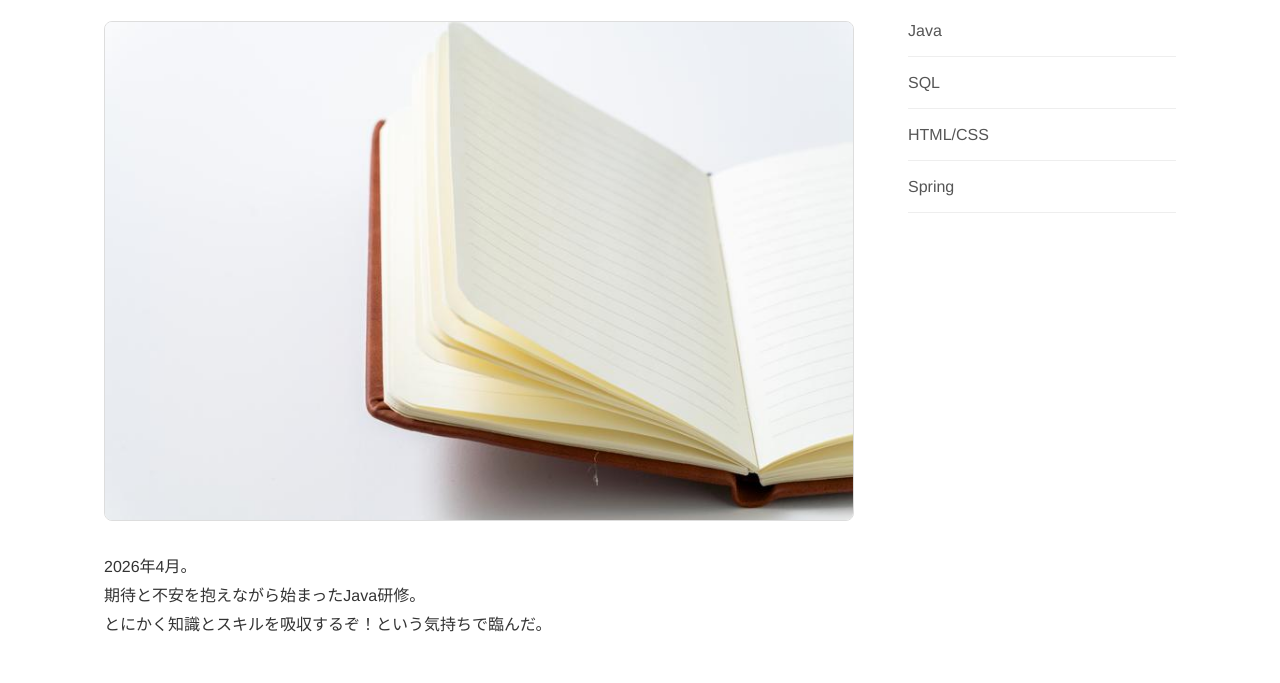
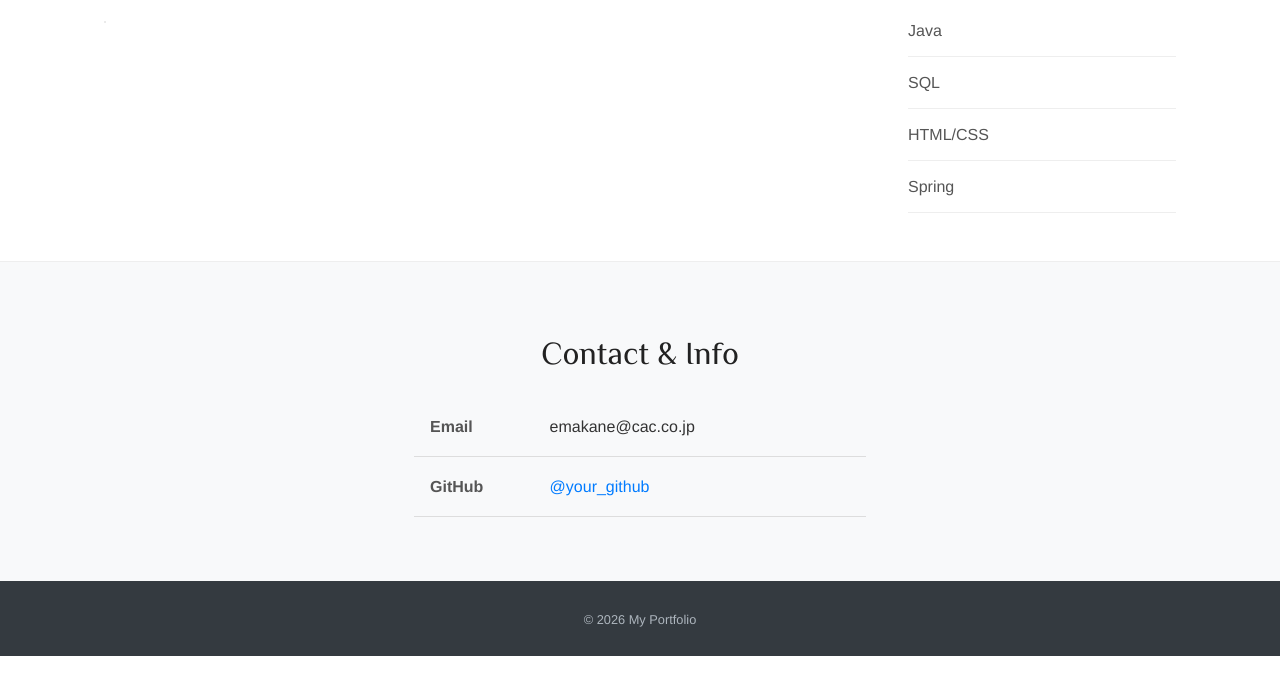
Before and after one commit to emakane/portfolio-sample, a plain HTML site: page blog.html in a window 1280 px wide. Shown: the part 517-1200 px from the top of the page. After the commit the page ends 1173 px from the top, so only its background shows below. Drawn offline with Linux system fonts and the light colour scheme; some packages are replaced by stand-ins of ours.

Commit message:
blog画面修正

```diff
--- a/blog.html
+++ b/blog.html
@@ -49,14 +49,9 @@
                 </header>
                 <img
                     class="post-thumbnail"
-                    src="images/blog.jpg"
-                    alt="コーディング画面"
                 />
                 <p>
-					2026年4月。<br>
 
-					期待と不安を抱えながら始まったJava研修。<br>
-					とにかく知識とスキルを吸収するぞ！という気持ちで臨んだ。<br>
 				</p>
             </article>
 
```
